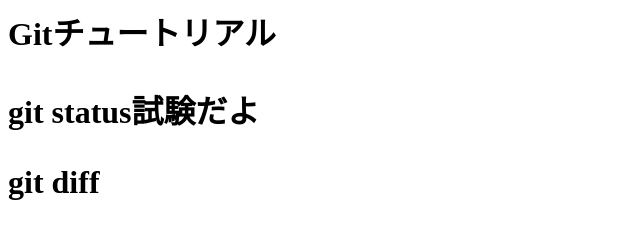
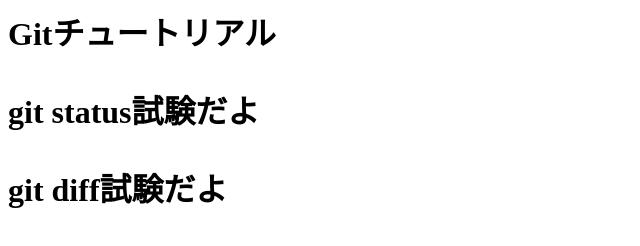
Before and after one commit to taisei00/git_practice, a plain HTML site: page index.html in a window 1280 px wide. Shown: the whole page, without its empty margins (0-640 px from the left). Drawn offline with Linux system fonts and the light colour scheme.

Commit message:
git diffを追記

```diff
--- a/index.html
+++ b/index.html
@@ -1,3 +1,3 @@
 <h1>Gitチュートリアル<h1>
 <p>git status試験だよ</p>
-<p>git diff</p>
+<p>git diff試験だよ</p>
```
